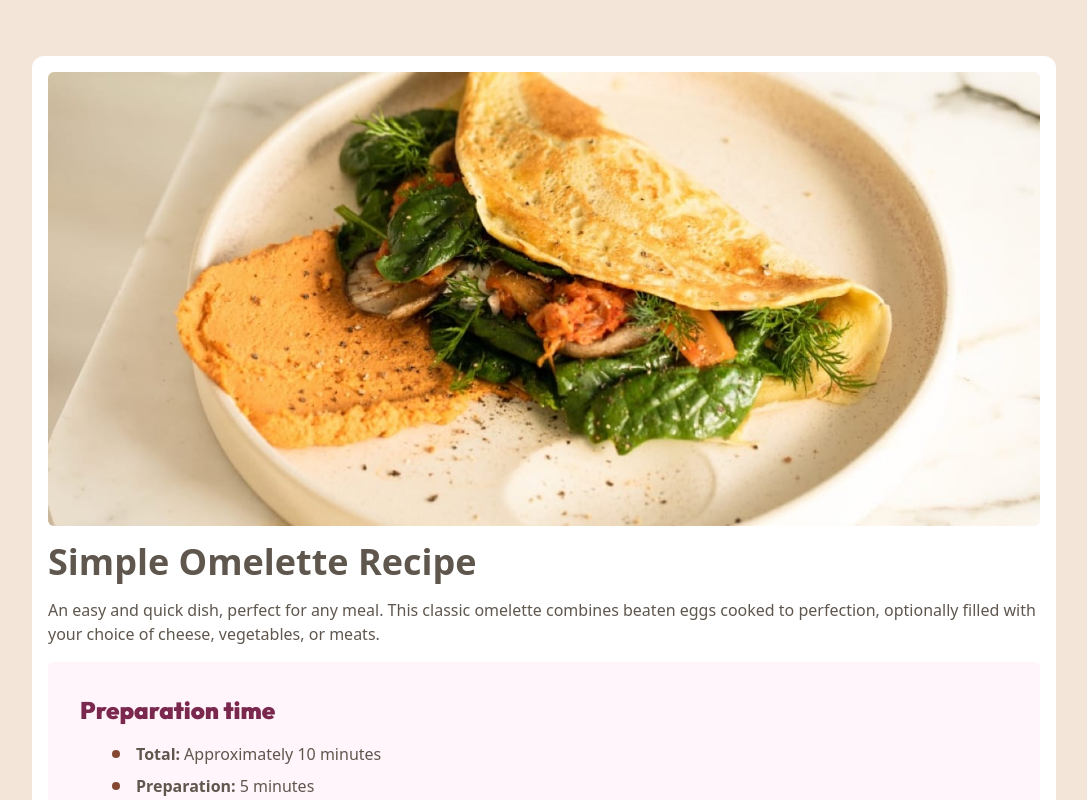
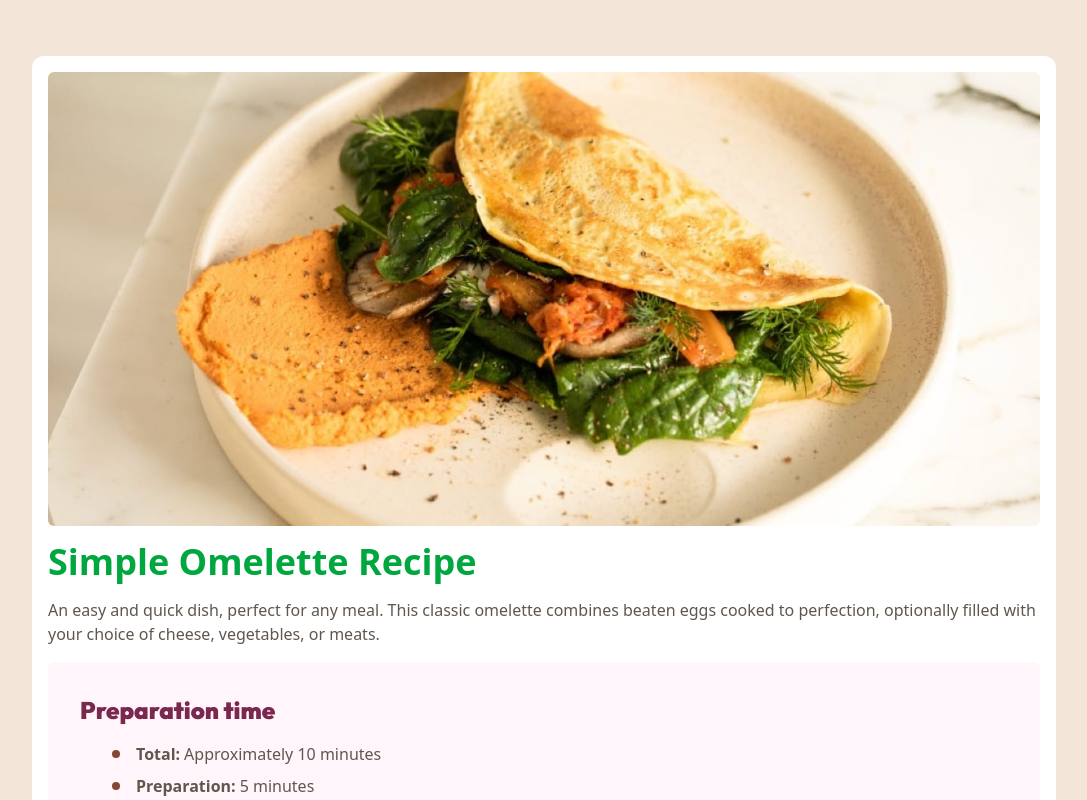
Before and after one commit to bakryelzzubair/recipe-page-main, a React (Vite) app: page / in a window 1280 px wide. Shown: the top 800 px of the page, without its empty margins (96-1183 px from the left). Built offline with nearby package versions, Linux system fonts and the light colour scheme.

Commit message:
Update App.jsx

```diff
--- a/src/App.jsx
+++ b/src/App.jsx
@@ -14,7 +14,7 @@ const App = () => {
             className=" sm:rounded-md"
           />
           <div className="px-4 sm:px-0">
-            <h1 className=" my-4 text-primary-Stone-400 font-youngSerif-400 text-2xl sm:text-3xl md:text-4xl font-black">
+            <h1 className=" my-4 text-green-600 font-youngSerif-400 text-2xl sm:text-3xl md:text-4xl font-black">
               Simple Omelette Recipe
             </h1>
             <p>
```
